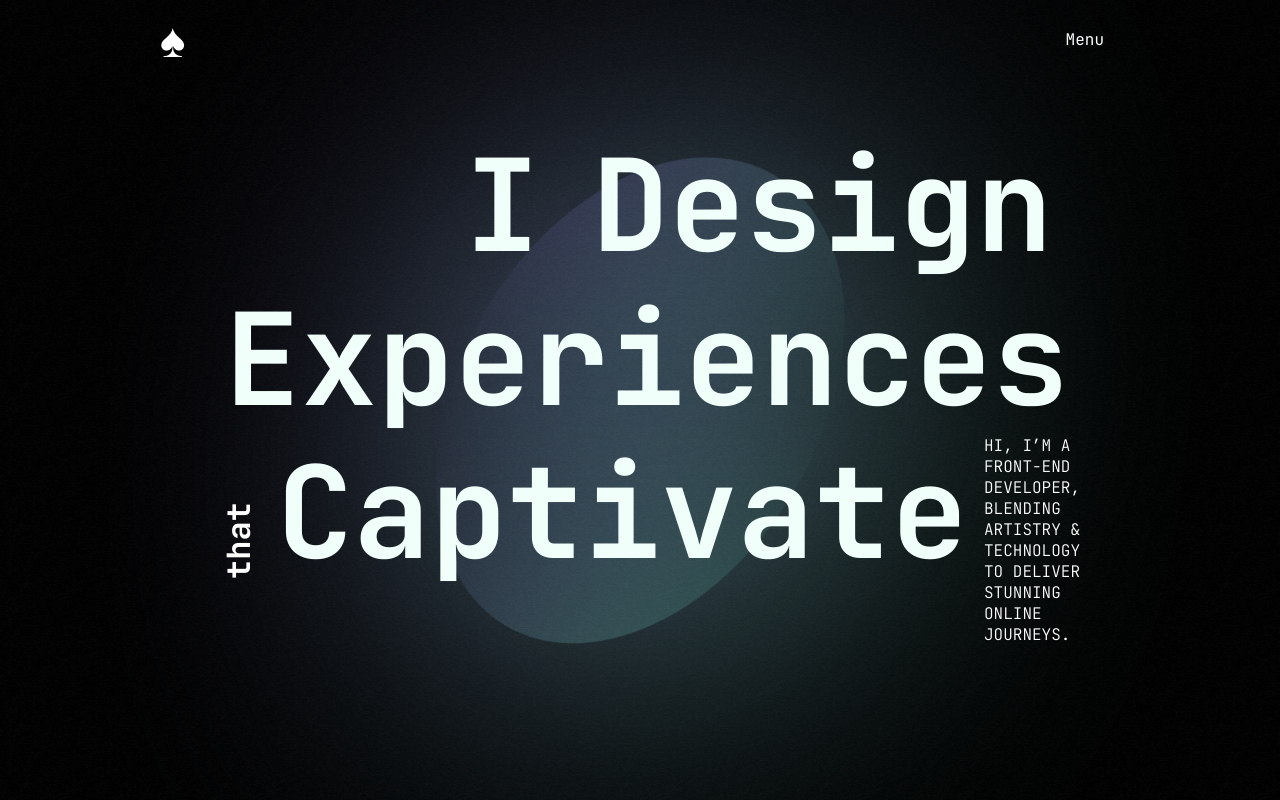
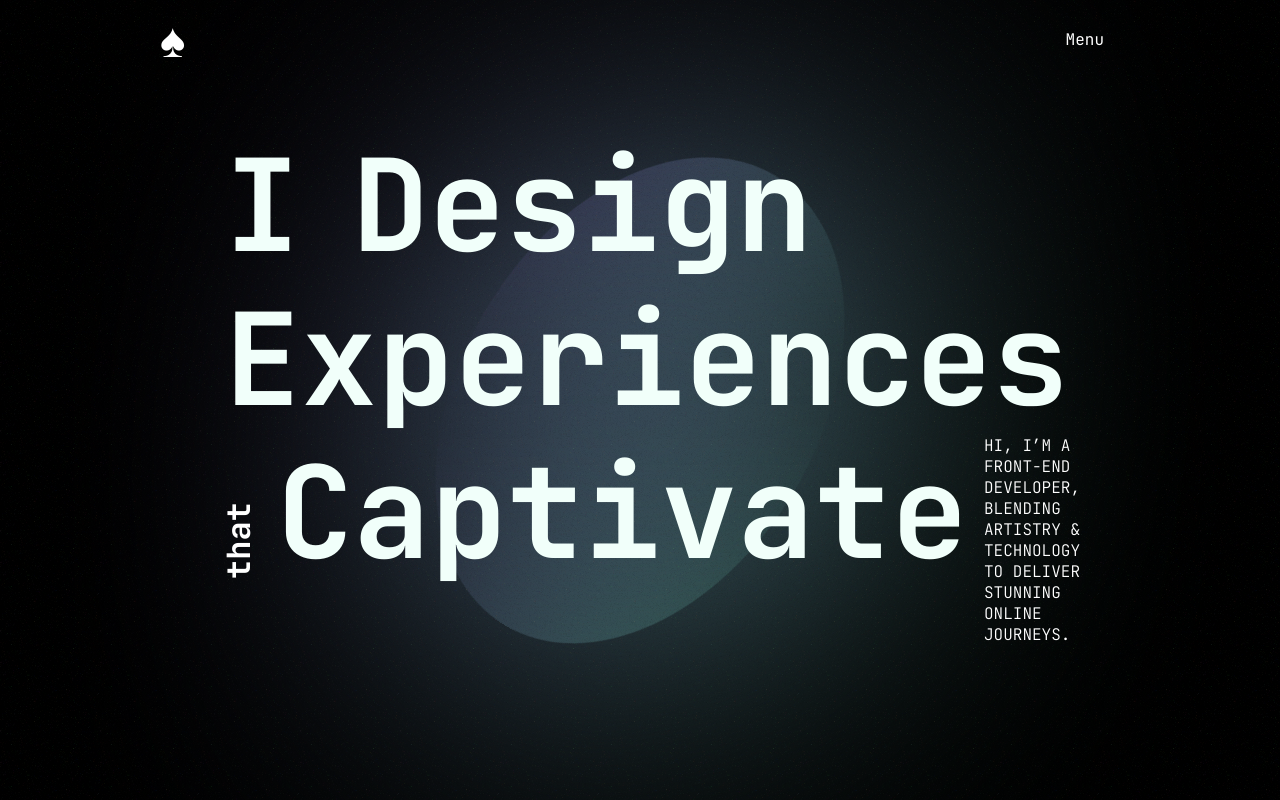
Before and after one commit to Drish-xD/Devfolio, a Next.js app: page / in a window 1280 px wide. Shown: the top 800 px of the page. Built offline with nearby package versions, Linux system fonts and the light colour scheme.

Commit message:
added noise and some bug fix

```diff
--- a/src/assets/styles/global.scss
+++ b/src/assets/styles/global.scss
@@ -71,7 +71,6 @@ li {
 }
 
 .blob-wrapper {
-  pointer-events: none;
   position: fixed;
   inset: 0;
   z-index: -12;
@@ -92,11 +91,19 @@ li {
   }
 
   #blur {
-    pointer-events: none;
     position: fixed;
     inset: 0;
     z-index: -10;
     backdrop-filter: blur(12vmax);
+
+    &::before {
+      content: '';
+      position: absolute;
+      inset: 0;
+      background-image: url('/images/noise.webp');
+      opacity: 0.8;
+      z-index: -10;
+    }
   }
 }
 
@@ -120,7 +127,6 @@ li {
     }
     span {
       font-size: 1.2rem;
-      overflow: inherit;
     }
   }
 }
--- a/src/components/Home/index.tsx
+++ b/src/components/Home/index.tsx
@@ -3,7 +3,6 @@ export default function Home() {
     <section id="home">
       <div className="home_container">
         <div className="line-wrap one">
-          <span></span>
           <h1>I Design</h1>
         </div>
         <div className="line-wrap two">
--- a/src/components/common/Blob.tsx
+++ b/src/components/common/Blob.tsx
@@ -1,30 +1,29 @@
 'use client';
 
-import { useGrain, useMousePosition } from '@myhooks';
+import { useMousePosition } from '@myhooks';
 import { gsap } from 'gsap';
 import { useLayoutEffect, useRef } from 'react';
 
 export default function Blob() {
   // mouse Position hook and ref
-  const mousePosition = useMousePosition();
+  const { x, y } = useMousePosition();
   const blobRef = useRef<HTMLDivElement>(null);
-  const mainRef = useGrain();
 
   useLayoutEffect(() => {
     // gsap animation for blob
     gsap.to(blobRef.current, {
-      left: mousePosition.x,
-      top: mousePosition.y,
+      left: x,
+      top: y,
       duration: 1,
       ease: 'power1.out'
     });
-  }, [mousePosition]);
+  }, [x, y]);
 
   return (
     <>
       <div className="blob-wrapper">
         <div ref={blobRef} id="blob"></div>
-        <span id="blur" ref={mainRef}></span>
+        <span id="blur"></span>
       </div>
     </>
   );
```
Also changed, not shown: public/images/noise.webp (added).
